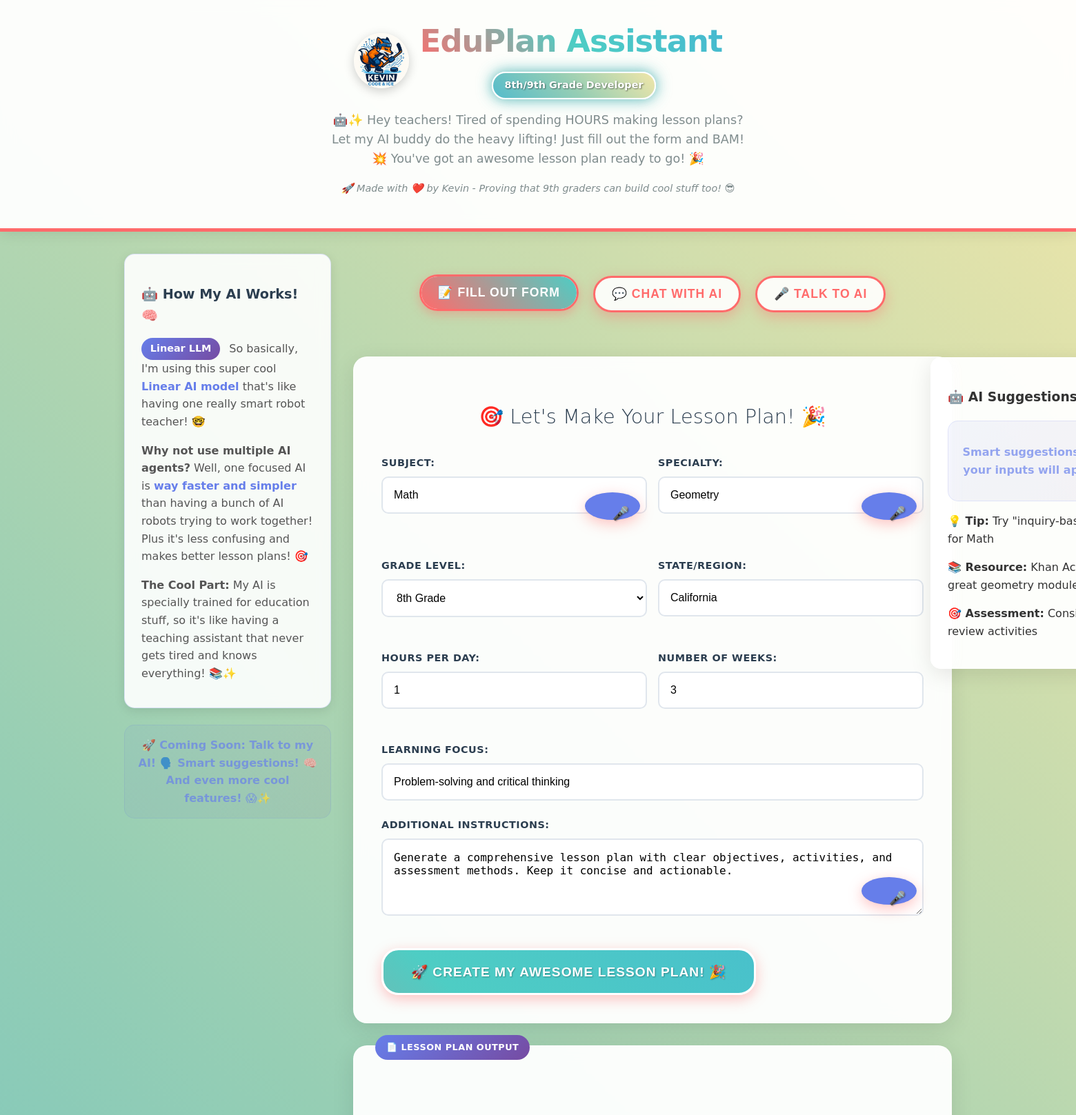
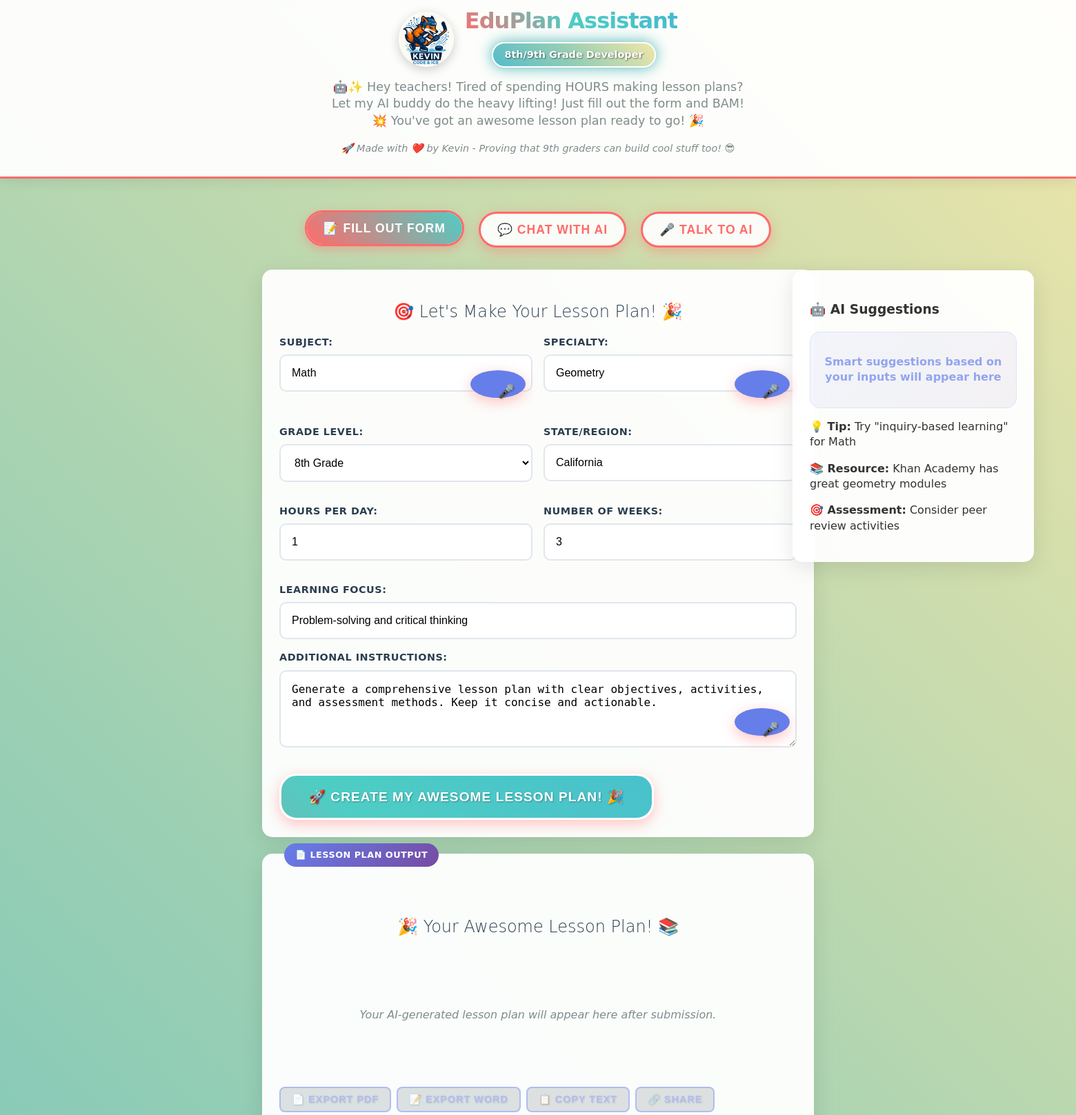
Before and after one commit to zhangfengcdt/teacher-ai-helper, a Flask app: page / in a window 1560 px wide; the page is wider, and only the part inside the window is pictured. Shown: the top 1617 px of that part at 69% size. Run offline with Flask 3, Linux system fonts and the light colour scheme.

Commit message:
Adjust the layout to have everything in the page range (#8)

```diff
--- a/templates/index.html
+++ b/templates/index.html
@@ -13,7 +13,7 @@
             background-size: 400% 400%;
             animation: rainbowGradient 15s ease infinite;
             min-height: 100vh;
-            line-height: 1.6;
+            line-height: 1.4;
             color: #333;
         }
 
@@ -27,15 +27,15 @@
             background: rgba(255, 255, 255, 0.95);
             backdrop-filter: blur(10px);
             color: #2c3e50;
-            padding: 2rem 0;
+            padding: 1rem 0;
             text-align: center;
             box-shadow: 0 2px 20px rgba(0, 0, 0, 0.1);
-            border-bottom: 5px solid #ff6b6b;
+            border-bottom: 3px solid #ff6b6b;
         }
 
         header h1 {
             margin: 0;
-            font-size: 2.8rem;
+            font-size: 2rem;
             font-weight: 700;
             letter-spacing: -1px;
             background: linear-gradient(45deg, #ff6b6b, #4ecdc4, #45b7d1);
@@ -143,11 +143,9 @@
             backdrop-filter: blur(10px);
             border-radius: 15px;
             padding: 1.5rem;
-            margin-bottom: 1.5rem;
+            margin-bottom: 1rem;
             border: 1px solid rgba(102, 126, 234, 0.2);
             box-shadow: 0 4px 15px rgba(0, 0, 0, 0.1);
-            position: sticky;
-            top: 2rem;
         }
 
         .ai-info-banner h3 {
@@ -275,6 +273,9 @@
             overflow-y: auto;
             z-index: 1000;
             display: none;
+            box-sizing: border-box;
+            width: 100%;
+            max-width: 100%;
         }
 
         .suggestion-item {
@@ -432,58 +433,48 @@
         }
 
         .main-layout {
-            display: grid;
-            grid-template-columns: 300px 1fr;
-            grid-template-rows: auto 1fr;
-            gap: 2rem;
-            margin-top: 2rem;
-        }
-
-        .sidebar {
-            grid-column: 1;
-            grid-row: 1 / 3;
+            display: flex;
+            flex-direction: column;
+            gap: 1.5rem;
+            margin-top: 1rem;
+            max-width: 800px;
+            margin-left: auto;
+            margin-right: auto;
         }
 
         .main-content {
-            grid-column: 2;
-            grid-row: 1;
-            display: flex;
-            flex-direction: column;
-            gap: 2rem;
+            width: 100%;
         }
 
         .output-section {
-            grid-column: 2;
-            grid-row: 2;
+            width: 100%;
         }
 
-        @media (max-width: 1024px) {
-            .main-layout {
-                grid-template-columns: 1fr;
-                grid-template-rows: auto auto auto;
+        .ai-info-section {
+            width: 100%;
+        }
+
+        @media (max-width: 768px) {
+            .container {
+                padding: 0 0.5rem;
             }
 
-            .sidebar {
-                grid-column: 1;
-                grid-row: 1;
+            .main-layout {
+                gap: 1rem;
+                max-width: 100%;
             }
 
-            .main-content {
-                grid-column: 1;
-                grid-row: 2;
-            }
-
-            .output-section {
-                grid-column: 1;
-                grid-row: 3;
+            .form-row {
+                grid-template-columns: 1fr;
+                gap: 0.5rem;
             }
         }
 
         .form-container {
-            padding: 2.5rem;
+            padding: 1.5rem;
             background: rgba(255, 255, 255, 0.95);
             backdrop-filter: blur(10px);
-            border-radius: 20px;
+            border-radius: 15px;
             box-shadow: 0 8px 32px rgba(0, 0, 0, 0.1);
             border: 1px solid rgba(255, 255, 255, 0.2);
             position: relative;
@@ -491,21 +482,21 @@
 
         .form-container h2 {
             text-align: center;
-            margin-bottom: 2rem;
+            margin-bottom: 1rem;
             color: #2c3e50;
-            font-size: 1.8rem;
+            font-size: 1.5rem;
             font-weight: 300;
         }
 
         .form-group {
-            margin-bottom: 1.5rem;
+            margin-bottom: 1rem;
         }
 
         .form-row {
             display: grid;
             grid-template-columns: 1fr 1fr;
             gap: 1rem;
-            margin-bottom: 1.5rem;
+            margin-bottom: 1rem;
         }
 
         label {
@@ -575,14 +566,14 @@
         }
 
         .response-container {
-            padding: 2.5rem;
+            padding: 1.5rem;
             background: rgba(255, 255, 255, 0.95);
             backdrop-filter: blur(10px);
-            border-radius: 20px;
+            border-radius: 15px;
             box-shadow: 0 8px 32px rgba(0, 0, 0, 0.1);
             border: 1px solid rgba(255, 255, 255, 0.2);
             white-space: pre-wrap;
-            min-height: 400px;
+            min-height: 250px;
         }
 
         .output-section {
@@ -606,9 +597,9 @@
 
         .response-container h2 {
             text-align: center;
-            margin-bottom: 2rem;
+            margin-bottom: 1rem;
             color: #2c3e50;
-            font-size: 1.8rem;
+            font-size: 1.5rem;
             font-weight: 300;
         }
 
@@ -671,28 +662,6 @@
     </header>
     <main class="container">
         <div class="main-layout">
-            <!-- Sidebar with AI Info -->
-            <div class="sidebar">
-                <div class="ai-info-banner">
-                    <h3>🤖 How My AI Works! 🧠</h3>
-                    <p>
-                        <span class="model-type">Linear LLM</span>
-                        So basically, I'm using this super cool <span class="highlight">Linear AI model</span> that's like having one really smart robot teacher! 🤓
-                    </p>
-                    <p>
-                        <strong>Why not use multiple AI agents?</strong> Well, one focused AI is <span class="highlight">way faster and simpler</span> than having a bunch of AI robots trying to work together! Plus it's less confusing and makes better lesson plans! 🎯
-                    </p>
-                    <p>
-                        <strong>The Cool Part:</strong> My AI is specially trained for education stuff, so it's like having a teaching assistant that never gets tired and knows everything! 📚✨
-                    </p>
-                </div>
-
-                <!-- Feature Banners -->
-                <div class="feature-banner coming-soon">
-                    🚀 Coming Soon: Talk to my AI! 🗣️ Smart suggestions! 🧠 And even more cool features! 😱✨
-                </div>
-            </div>
-
             <!-- Main Content Area -->
             <div class="main-content">
                 <!-- AI Features Toggle -->
@@ -847,6 +816,28 @@
                             <button class="export-button" disabled>🔗 Share</button>
                         </div>
                     {% endif %}
+                </div>
+            </div>
+
+            <!-- AI Info Section moved to bottom -->
+            <div class="ai-info-section">
+                <div class="ai-info-banner">
+                    <h3>🤖 How My AI Works! 🧠</h3>
+                    <p>
+                        <span class="model-type">Linear LLM</span>
+                        So basically, I'm using this super cool <span class="highlight">Linear AI model</span> that's like having one really smart robot teacher! 🤓
+                    </p>
+                    <p>
+                        <strong>Why not use multiple AI agents?</strong> Well, one focused AI is <span class="highlight">way faster and simpler</span> than having a bunch of AI robots trying to work together! Plus it's less confusing and makes better lesson plans! 🎯
+                    </p>
+                    <p>
+                        <strong>The Cool Part:</strong> My AI is specially trained for education stuff, so it's like having a teaching assistant that never gets tired and knows everything! 📚✨
+                    </p>
+                </div>
+
+                <!-- Feature Banners -->
+                <div class="feature-banner coming-soon">
+                    🚀 Coming Soon: Talk to my AI! 🗣️ Smart suggestions! 🧠 And even more cool features! 😱✨
                 </div>
             </div>
         </div>
```
